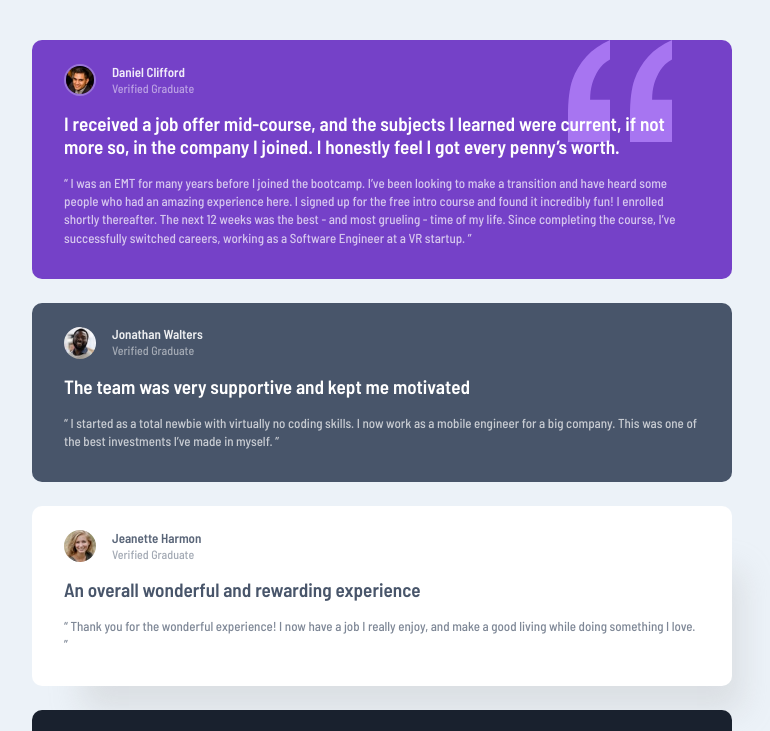
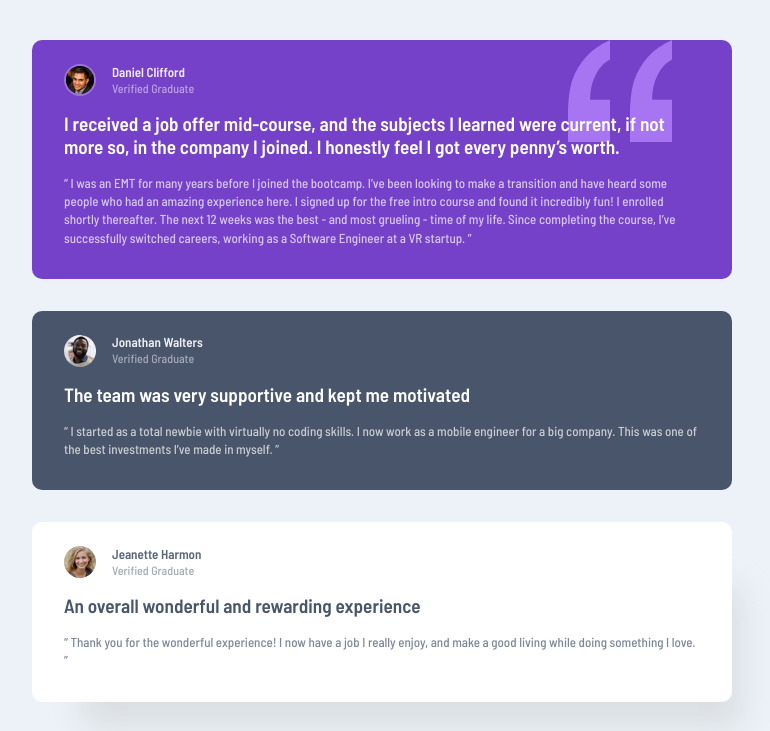
Before and after one commit to snehamoybag/testimonials-grid-section, a plain HTML site: page index.html in a window 1280 px wide. Shown: the top 731 px of the page, without its empty margins (258-1028 px from the left). Drawn offline with Linux system fonts and the light colour scheme.

Commit message:
Update style.css

```diff
--- a/style.css
+++ b/style.css
@@ -28,7 +28,7 @@ body {
 }
 
 main {
-		min-width: 100vw;
+
 		min-height: 100vh;
 		display: grid; /* to align the .testimonials on center */
 		justify-items: center;
@@ -38,8 +38,8 @@ main {
 .testimonials {
 		width: 87%;
 		display: grid;
-		grid-column-gap: 1.5rem;
-		grid-row-gap: 1.5rem;
+		grid-column-gap: 2rem;
+		grid-row-gap: 2rem;
 		justify-items: center;
 		margin: 2.5rem 0;
 }
```
